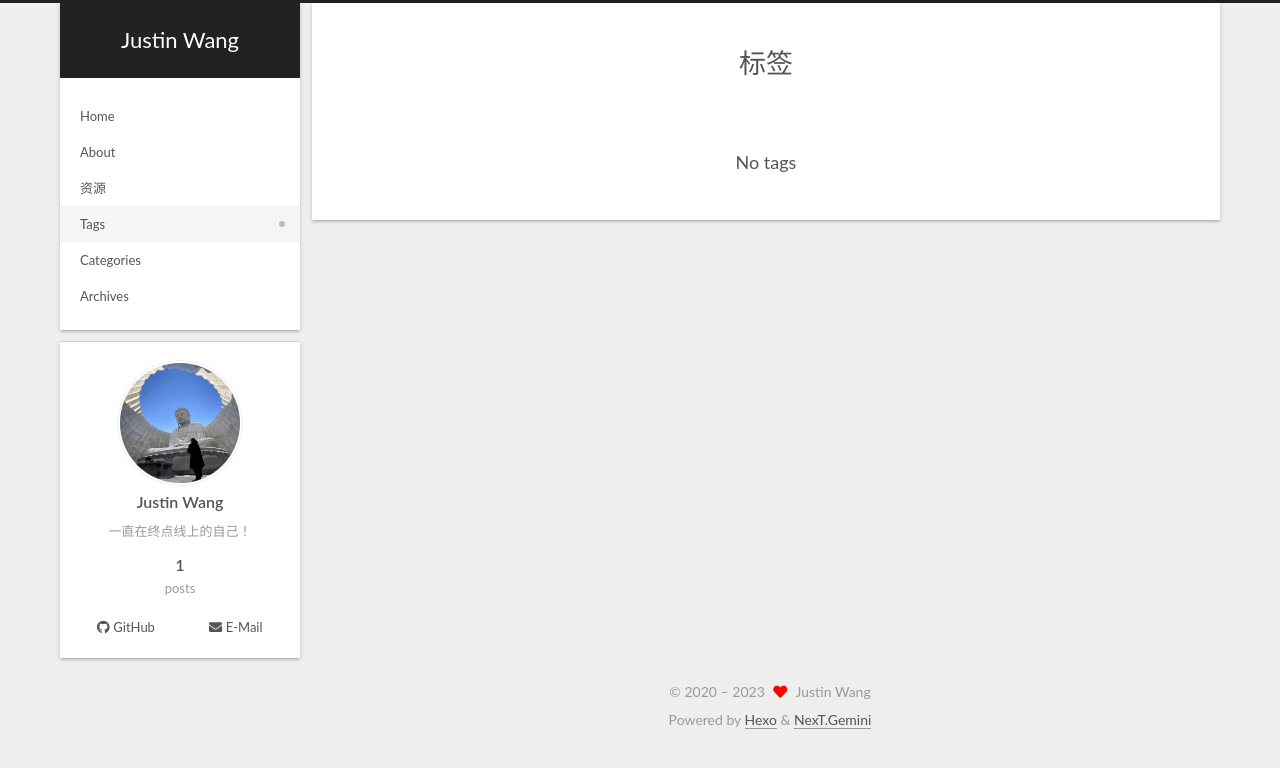
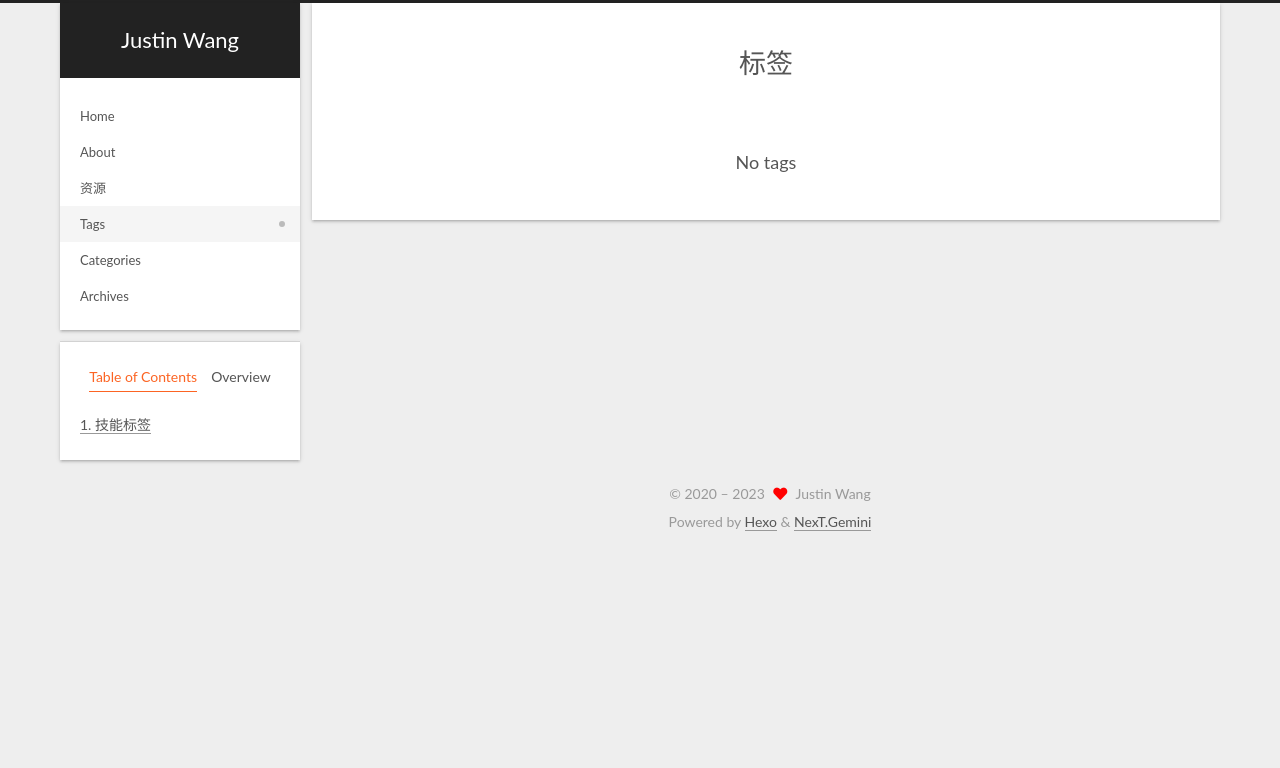
Before and after one commit to Justin1107-good/Justin1107-good.github.io, a plain HTML site: page tags/index.html in a window 1280 px wide. Drawn offline with Linux system fonts and the light colour scheme.

Commit message:
Site updated: 2023-01-19 16:56:16

```diff
--- a/css/main.css
+++ b/css/main.css
@@ -1175,7 +1175,7 @@ pre .javascript .function {
 }
 .links-of-author a::before,
 .links-of-author span.exturl::before {
-  background: #08ff75;
+  background: #2bffff;
   border-radius: 50%;
   content: ' ';
   display: inline-block;
--- a/tags/index.html
+++ b/tags/index.html
@@ -20,15 +20,15 @@
     var CONFIG = {"hostname":"example.com","root":"/","scheme":"Gemini","version":"7.8.0","exturl":false,"sidebar":{"position":"left","display":"post","padding":18,"offset":12,"onmobile":false},"copycode":{"enable":false,"show_result":false,"style":null},"back2top":{"enable":true,"sidebar":false,"scrollpercent":false},"bookmark":{"enable":false,"color":"#222","save":"auto"},"fancybox":false,"mediumzoom":false,"lazyload":false,"pangu":false,"comments":{"style":"tabs","active":null,"storage":true,"lazyload":false,"nav":null},"algolia":{"hits":{"per_page":10},"labels":{"input_placeholder":"Search for Posts","hits_empty":"We didn't find any results for the search: ${query}","hits_stats":"${hits} results found in ${time} ms"}},"localsearch":{"enable":false,"trigger":"auto","top_n_per_article":1,"unescape":false,"preload":false},"motion":{"enable":true,"async":false,"transition":{"post_block":"fadeIn","post_header":"slideDownIn","post_body":"slideDownIn","coll_header":"slideLeftIn","sidebar":"slideUpIn"}}};
   </script>
 
-  <meta name="description" content="一直在终点线上的自己！">
+  <meta name="description" content="技能标签  C#  VBA  VB.NET  ASP.NET Core、.NET FrameWork  .NET Core  Mysql  Sql Server  ICO  WPF  PostMan、APIfox">
 <meta property="og:type" content="website">
 <meta property="og:title" content="标签">
 <meta property="og:url" content="http://example.com/tags/index.html">
 <meta property="og:site_name" content="Justin Wang">
-<meta property="og:description" content="一直在终点线上的自己！">
+<meta property="og:description" content="技能标签  C#  VBA  VB.NET  ASP.NET Core、.NET FrameWork  .NET Core  Mysql  Sql Server  ICO  WPF  PostMan、APIfox">
 <meta property="og:locale" content="en_US">
 <meta property="article:published_time" content="2023-01-19T07:07:25.000Z">
-<meta property="article:modified_time" content="2023-01-19T08:38:00.221Z">
+<meta property="article:modified_time" content="2023-01-19T08:55:48.073Z">
 <meta property="article:author" content="Justin Wang">
 <meta name="twitter:card" content="summary">
 
@@ -258,6 +258,7 @@
 
       <!--noindex-->
       <div class="post-toc-wrap sidebar-panel">
+          <div class="post-toc motion-element"><ol class="nav"><li class="nav-item nav-level-2"><a class="nav-link" href="#%E6%8A%80%E8%83%BD%E6%A0%87%E7%AD%BE"><span class="nav-number">1.</span> <span class="nav-text">技能标签</span></a></li></ol></div>
       </div>
       <!--/noindex-->
 
```
